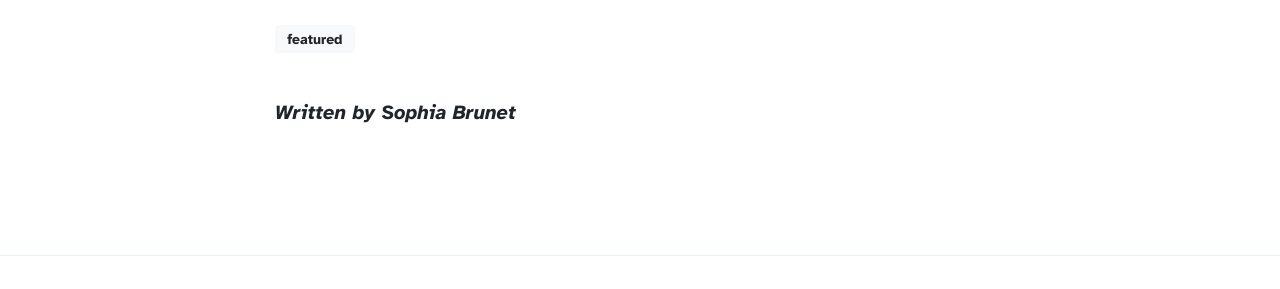
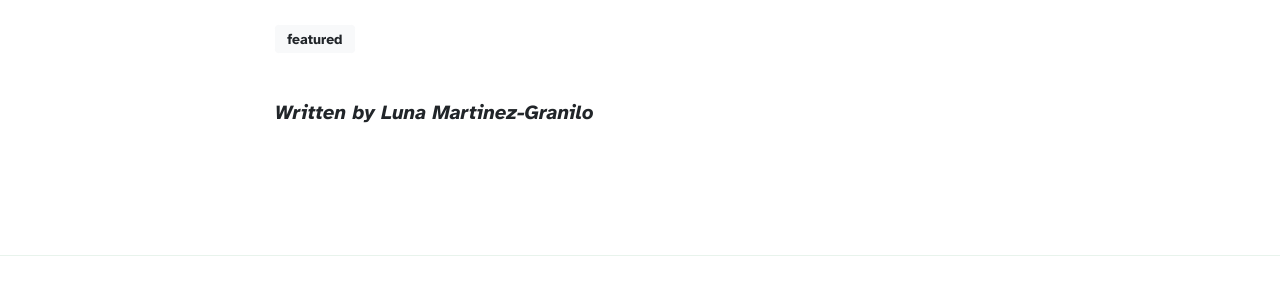
Before and after one commit to csartisan/csartisan.github.io, a Jekyll site: the page built from _posts/2022-11-15-masters-in-makeup.md, in a window 1280 px wide and 900 px high, scrolled down 1142 px. Shown: the part 550-839 px from the top of the window. Built offline with Jekyll 4.4.1, drawn with Linux system fonts in a browser that asks for light colours; nearby versions of some CDN libraries; comment, search, counter and statistics services are not loaded; some of the changed text lies outside the part shown.

Commit message:
Fix author

```diff
--- a/_posts/2022-11-15-masters-in-makeup.md
+++ b/_posts/2022-11-15-masters-in-makeup.md
@@ -1,7 +1,7 @@
 ---
 layout: post
 title:  "Masters in Makeup"
-author: "Sophia Brunet"
+author: "Luna Martinez-Granilo"
 categories: [ misc ]
 image: ./assets/images/posts/none/2.jpg
 imagecred: ""
```
